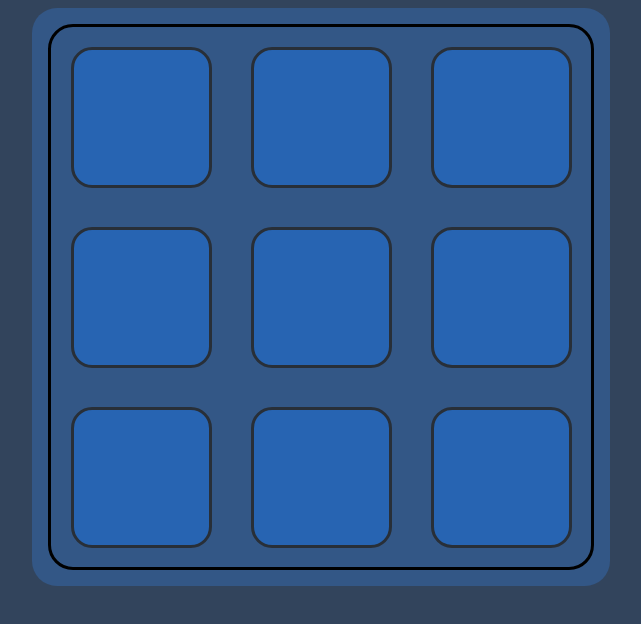
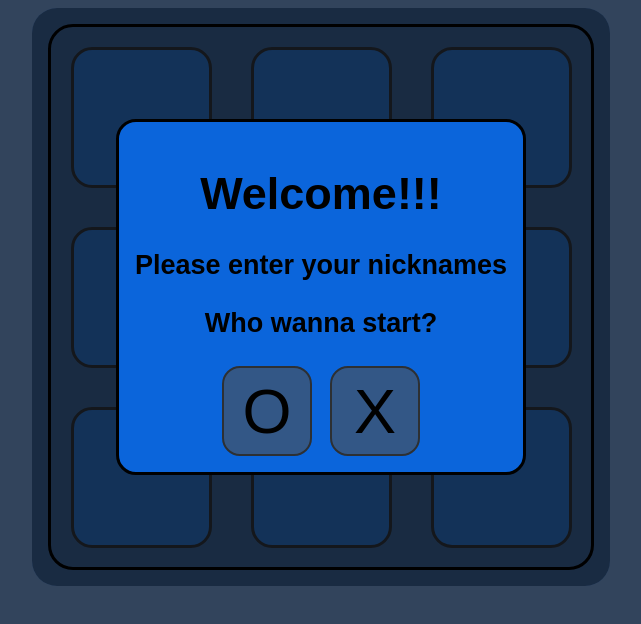
Before and after one commit to fgamester/tic-tac-toe-react, a React (Vite) app: page / in a window 1280 px wide. Shown: the top 624 px of the page, without its empty margins (319-960 px from the left). Built offline with nearby package versions, Linux system fonts and the light colour scheme.

Commit message:
first player selection mode added

```diff
--- a/src/components/MenuBackground.jsx
+++ b/src/components/MenuBackground.jsx
@@ -1,10 +1,11 @@
 import '../styles/menu.css'
 import Modal from './modal';
+import Menu from './menu';
 
-const MenuBackground = ({ winner, restart, turn, playing }) => {
+const MenuBackground = ({ winner, restart, turn, menu, start }) => {
     return (
         <div className='screen-background'>
-            {playing ? <></>
+            {menu ? <Menu start={start} />
                 : <Modal restart={restart} winner={winner} turn={turn} />
             }
         </div>
--- a/src/components/game.jsx
+++ b/src/components/game.jsx
@@ -6,21 +6,29 @@ import '../styles/game.css';
 document.title = 'Tic Tac Toe';
 
 const Game = () => {
-    const [inMenu, setInMenu] = useState(false);
+    const [inMenu, setInMenu] = useState(true);
     const [gameTurn, setGameTurn] = useState(true);
     const [winner, setWinner] = useState(false);
-    const [playing, setPlaying] = useState(true);
+    const [playing, setPlaying] = useState(false);
+    const [players, setPlayers] = useState([]);
 
     const playAgain = useCallback(() => {
-        setGameTurn(_ => true);
+        setInMenu(_ => true);
+        setWinner(_ => false);
+        setPlayers(_ => []);
+    }, []);
+
+    const startGame = useCallback((firstTurn, player1 = '', player2 = '') => {
+        setPlayers(_ => [player1, player2]);
+        setGameTurn(_ => firstTurn);
         setPlaying(_ => true);
-        setWinner(_ => false);
-    });
+        setInMenu(_ => false);
+    }, [])
 
     return (
         <div className="game">
             <Board turn={gameTurn} changeTurn={setGameTurn} setWinner={setWinner} winner={winner} setPlaying={setPlaying} playing={playing} />
-            {!playing && <MenuBackground restart={playAgain} winner={winner} playing={playing} turn={gameTurn} />}
+            {!playing && <MenuBackground restart={playAgain} winner={winner} menu={inMenu} turn={gameTurn} start={startGame} />}
         </div>
     );
 }
--- a/src/components/menu.jsx
+++ b/src/components/menu.jsx
@@ -1,9 +1,17 @@
 import React from 'react'
 
-const Menu = () => {
-  return (
-    <div>menu</div>
-  )
+const Menu = ({ start }) => {
+    return (
+        <div id='menu'>
+            <h1>Welcome!!!</h1>
+            <h3>Please enter your nicknames</h3>
+            <h3>Who wanna start?</h3>
+            <div id='btn-container'>
+                <button onClick={_ => start(true)} className="btn-start">O</button>
+                <button onClick={_ => start(false)} className="btn-start">X</button>
+            </div>
+        </div>
+    )
 }
 
 export default Menu
--- a/src/styles/box.css
+++ b/src/styles/box.css
@@ -12,7 +12,6 @@
     justify-content: center;
     align-items: center;
     transition: width 0.1s ease-out, height 0.1s ease-out;
-    user-select: none;
 }
 
 .game-box-available:hover {
--- a/src/styles/game.css
+++ b/src/styles/game.css
@@ -8,4 +8,5 @@
     overflow: hidden;
     width: fit-content;
     padding: 1em;
+    user-select: none;
 }
--- a/src/styles/menu.css
+++ b/src/styles/menu.css
@@ -26,7 +26,7 @@ h1.game-over {
 .modal {
     text-align: center;
     background-color: var(--game-color-1);
-    padding: 3%;
+    padding: 1em;
     border-radius: 20px;
     border-style: solid;
     animation: modal-delay var(--secs-modal-delay) steps(1, end), modal-intro .5s ease-in-out var(--secs-modal-delay);
@@ -73,6 +73,22 @@ h1.game-over {
     margin: 0;
 }
 
+.btn-start {
+    padding: 0;
+    width: calc(var(--cell-size) * 0.5);
+    height: calc(var(--cell-size) * 0.5);
+    font-size: calc(var(--font-size)* 0.7);
+    background-color: var(--game-color-3);
+    border-radius: calc(var(--cell-size) * 0.1);
+    border-style: solid;
+    border-color: var(--game-color-6);
+}
+
+.btn-start:hover {
+    background-color: var(--game-color-2);
+    cursor: pointer;
+}
+
 .btn-restart {
     font-size: calc(var(--font-size)*0.3);
     background-color: var(--game-color-3);
@@ -85,3 +101,26 @@ h1.game-over {
     background-color: var(--game-color-2);
     cursor: pointer;
 }
+
+#menu {
+    text-align: center;
+    background-color: var(--game-color-1);
+    padding: 1em;
+    border-radius: 20px;
+    border-style: solid;
+    animation: modal-delay var(--secs-modal-delay) steps(1, end), modal-intro .5s ease-in-out var(--secs-modal-delay);
+}
+
+#menu>h3 {
+    font-size: calc(var(--font-size)*0.3);
+}
+
+#menu>h1 {
+    font-size: calc(var(--font-size)*0.5);
+}
+
+#btn-container {
+    display: flex;
+    justify-content: center;
+    gap: calc(var(--cell-size)*0.1);
+}
```
